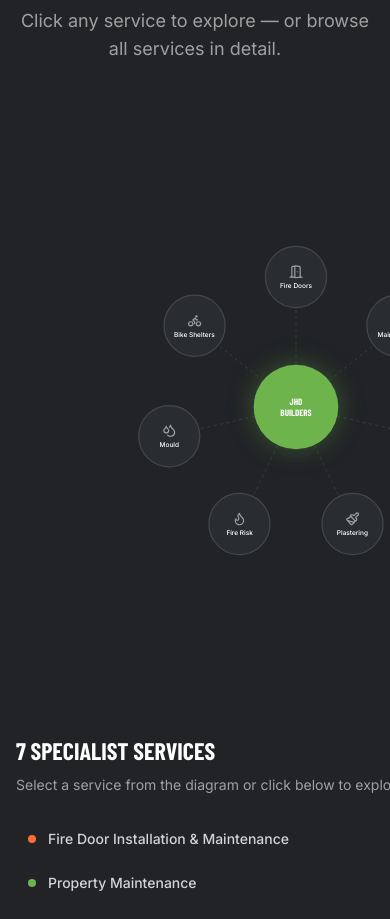
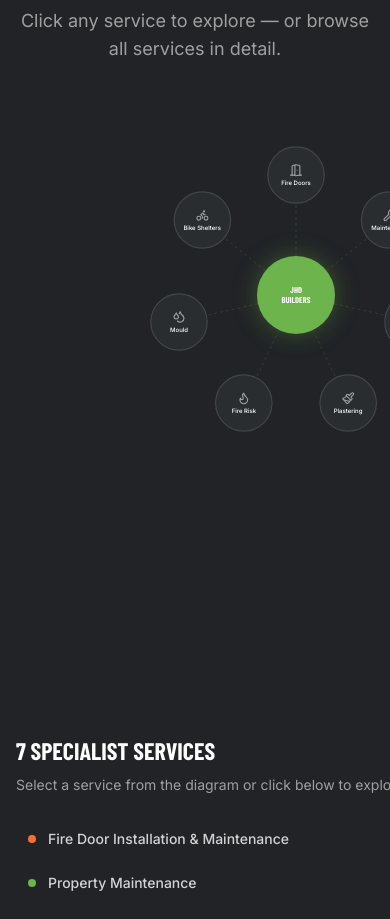
Before and after one commit to vishal-mayo/jhd-builders-website, a React (Vite) app: page / in a window 390 px wide. Shown: the part 2280-3199 px from the top of the page. Built offline with nearby package versions, Linux system fonts and the light colour scheme; a web font is replaced by a local one.

Commit message:
Fix services wheel centering on mobile
- Wrapped wheel in flex container with justify-center
- Using origin-top for proper scaling from top center
- Added minHeight to container to maintain layout

```diff
--- a/src/components/ServicesWheel.jsx
+++ b/src/components/ServicesWheel.jsx
@@ -13,7 +13,8 @@ export default function ServicesWheel({ selected, onSelect }) {
     <div>
       {/* Desktop Radial Wheel - Now visible on all screens */}
       <div className="block">
-        <div className="relative select-none mx-auto scale-[0.65] sm:scale-[0.85] md:scale-100 origin-center" style={{ width: 560, height: 560 }}>
+        <div className="relative select-none mx-auto flex justify-center" style={{ minHeight: 364 }}>
+          <div className="scale-[0.6] sm:scale-[0.75] md:scale-100 origin-top" style={{ width: 560, height: 560 }}>
           <svg className="absolute inset-0 pointer-events-none" width="560" height="560">
             {SERVICES.map((s, i) => {
               const { a } = nodePos(i)
@@ -72,6 +73,7 @@ export default function ServicesWheel({ selected, onSelect }) {
               </motion.button>
             )
           })}
+          </div>
         </div>
       </div>
 
```
